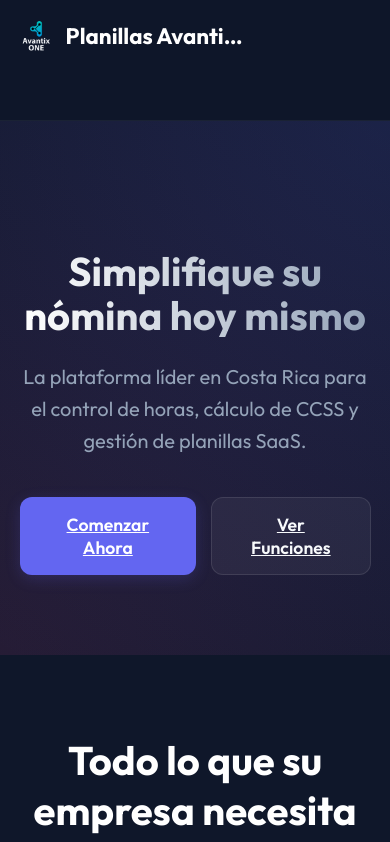
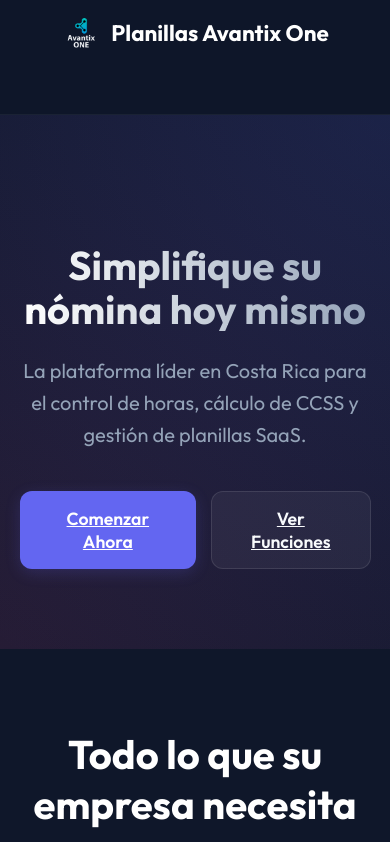
Before and after one commit to rliz238-lgtm/planillas_avantix_one, a website: page index.html in a window 390 px wide. Shown: the top 842 px of the page. Drawn offline with nearby package versions, Linux system fonts and the light colour scheme.

Commit message:
Fix login button logic and optimize mobile header layout

```diff
--- a/style.css
+++ b/style.css
@@ -1395,15 +1395,20 @@ footer.landing-footer {
 
 @media (max-width: 768px) {
     .landing-navbar {
-        padding: 1rem 4%;
+        padding: 0.8rem 4%;
+        gap: 10px;
+    }
+
+    .landing-navbar .logo {
+        flex: 1;
+        min-width: 0;
     }
 
     .logo h2 {
-        font-size: 1rem;
+        font-size: 0.95rem;
         white-space: nowrap;
         overflow: hidden;
         text-overflow: ellipsis;
-        max-width: 180px;
     }
 
     .hero-section h1 {
```
Also changed, not shown: main.js.
